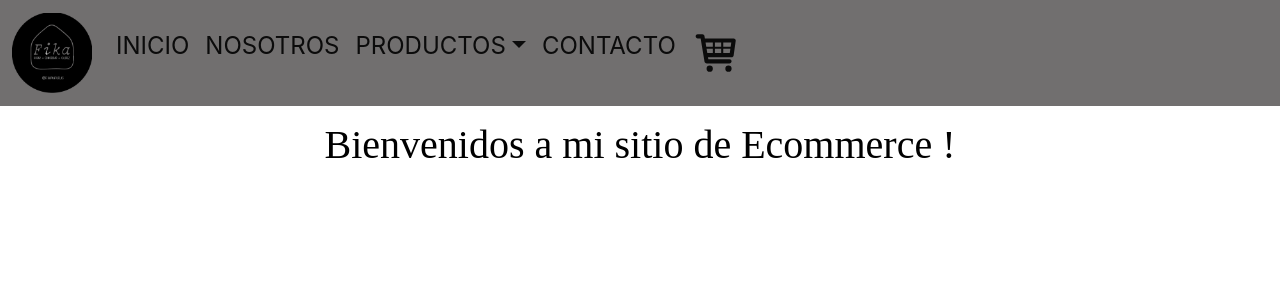
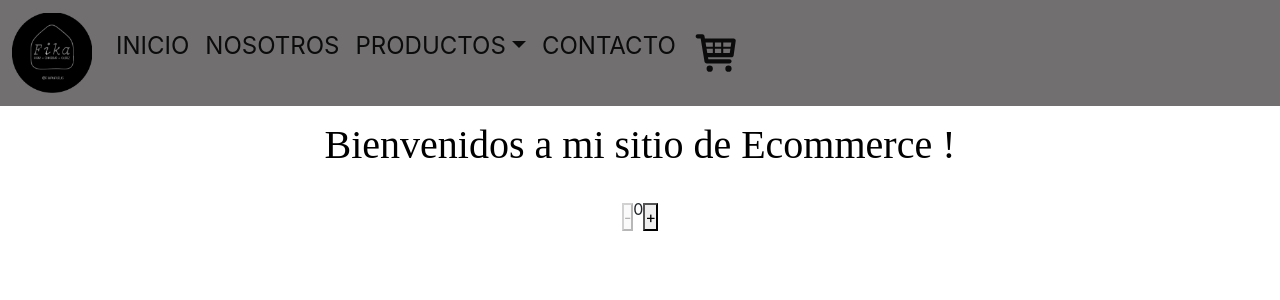
Before and after one commit to Santiago-Fiorotto/trabajo-react-coder, a React (Create React App) app: page / in a window 1280 px wide. Shown: the top 300 px of the page. Built offline with nearby package versions, Linux system fonts and the light colour scheme.

Commit message:
Contador

```diff
--- a/src/App.css
+++ b/src/App.css
@@ -40,3 +40,12 @@
   margin-top: 15px;
   font-family: cursive;
 }
+
+/* CONTADOR */
+
+.contador {
+  display: flex;
+  justify-content: center;
+  align-items: center;
+  min-height: 80px;
+}
--- a/src/App.js
+++ b/src/App.js
@@ -1,12 +1,14 @@
 import './App.css';
 import NavBar from './components/NavBar';
 import ItemListContainer from './components/ItemListContainer';
+import Contador from './components/Contador';
 
 function App() {
   return (
     <div className="App">
       <NavBar/>
       <ItemListContainer greeting= "Bienvenidos a mi sitio de Ecommerce !"/>
+      <Contador stock= {5}/>
     </div>
   );
 }
--- /dev/null
+++ b/src/components/Contador.jsx
@@ -0,0 +1,28 @@
+import React, { useState } from 'react'
+
+const Contador = ({stock}) => {
+    const [cantidad, setCantidad] = useState (0);
+
+    const sumar = () => {
+        if (cantidad < stock ) {
+            setCantidad (cantidad + 1);
+        }
+
+    }
+
+    const restar = () => {
+        if (cantidad > 0) {
+            setCantidad (cantidad - 1);
+        }
+        }
+
+  return (
+    <div className='contador'>
+         <button disabled ={cantidad === 0} onClick={restar}>-</button>
+        <p>{cantidad}</p>
+        <button disabled ={cantidad === stock} onClick={sumar}>+</button>
+    </div>
+  )
+}
+
+export default Contador
```
